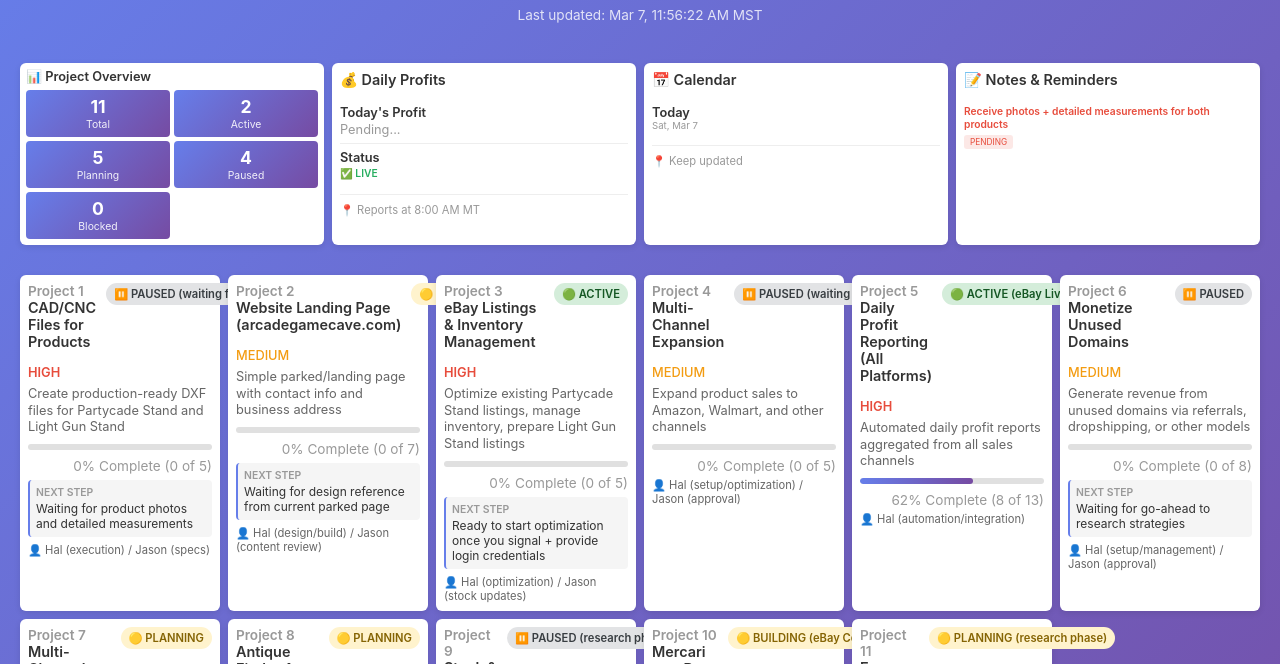
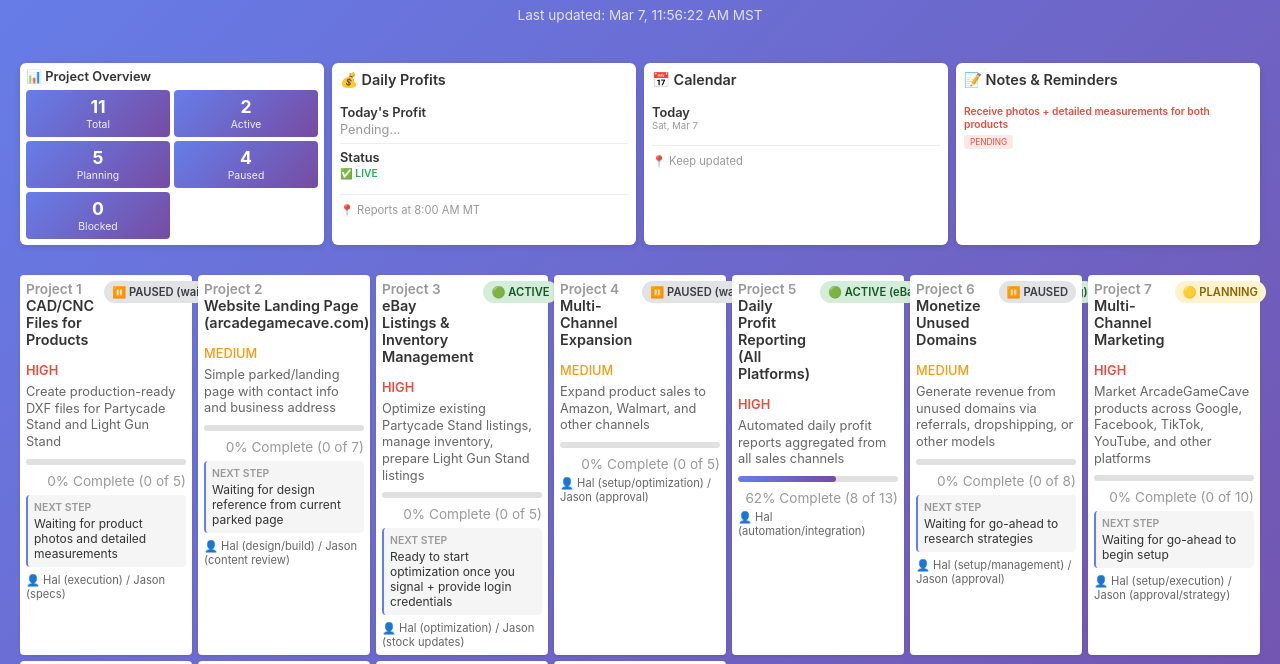
Before and after one commit to compuxparts1-svg/arcadegamecave-dashboard, a plain HTML site: page dashboard.html in a window 1280 px wide. Shown: the part 86-750 px from the top of the page. Drawn offline with Linux system fonts and the light colour scheme; no server answers.

Commit message:
Make project tiles smaller

```diff
--- a/dashboard.html
+++ b/dashboard.html
@@ -48,16 +48,16 @@
 
         .projects-grid {
             display: grid;
-            grid-template-columns: repeat(auto-fit, minmax(200px, 1fr));
-            gap: 8px;
+            grid-template-columns: repeat(auto-fit, minmax(160px, 1fr));
+            gap: 6px;
             margin-bottom: 30px;
         }
 
         .project-card {
             background: white;
-            border-radius: 6px;
-            padding: 8px;
-            box-shadow: 0 2px 6px rgba(0, 0, 0, 0.1);
+            border-radius: 4px;
+            padding: 6px;
+            box-shadow: 0 1px 3px rgba(0, 0, 0, 0.1);
             transition: transform 0.3s ease, box-shadow 0.3s ease;
         }
 
```
